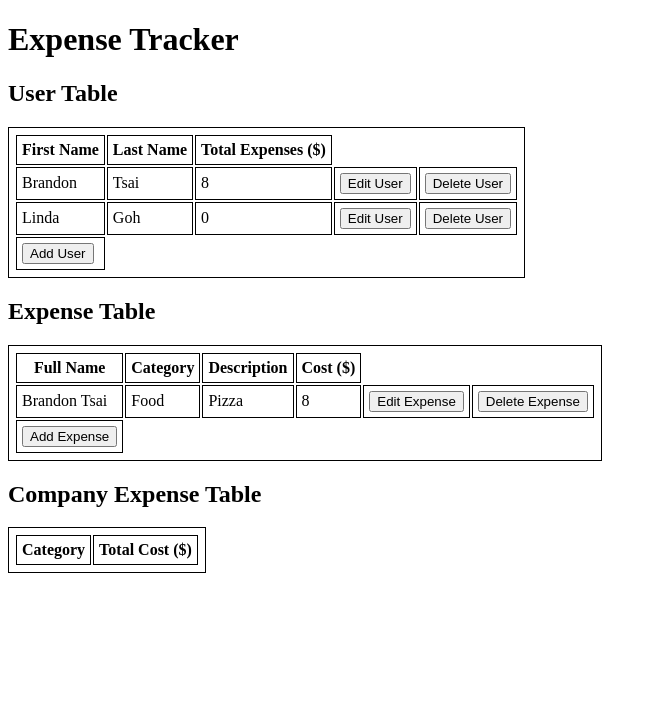
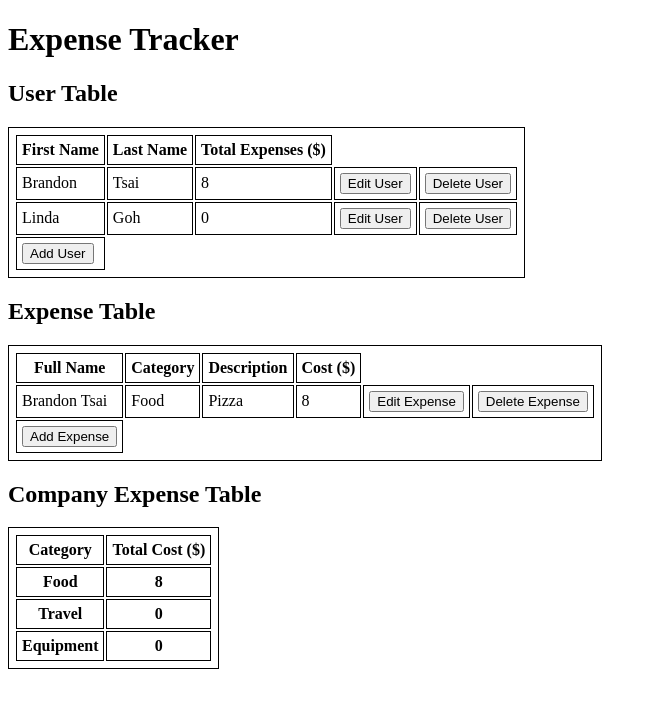
Before and after one commit to brantsai/expense-tracker, a React (Create React App) app: page / in a window 1280 px wide. Shown: the top 708 px of the page, without its empty margins (0-657 px from the left). Built offline with nearby package versions, Linux system fonts and the light colour scheme.

Commit message:
implements company expense table

```diff
--- a/src/App.js
+++ b/src/App.js
@@ -85,7 +85,8 @@ function App() {
       newRow = {
         ...newRow,
         ['totalExpenses']: 0,
-        ['userID']: latestUserID
+        ['userID']: latestUserID,
+        ['expenses']: {},
       }
 
       setExpenseData((prevData) => {
--- a/src/components/CompanyExpenseTable.js
+++ b/src/components/CompanyExpenseTable.js
@@ -1,6 +1,10 @@
 const CompanyExpenseTable = ( { expenseData }) => {
-  const renderTotalCost = () => {
-
+  const renderTotalCost = (category) => {
+    let total = 0;
+    Object.values(expenseData['categories'][category]).map((expense) => {
+      total += Number(expense);
+    })
+    return total;
   }
 
   return (
@@ -14,7 +18,18 @@ const CompanyExpenseTable = ( { expenseData }) => {
           </tr>
         </thead>
         <tbody>
-
+          <tr>
+            <th>Food</th>
+            <th>{renderTotalCost('Food')}</th>
+          </tr>
+          <tr>
+            <th>Travel</th>
+            <th>{renderTotalCost('Travel')}</th>
+          </tr>
+          <tr>
+            <th>Equipment</th>
+            <th>{renderTotalCost('Equipment')}</th>
+          </tr>
         </tbody>
       </table>
     </div>
```
